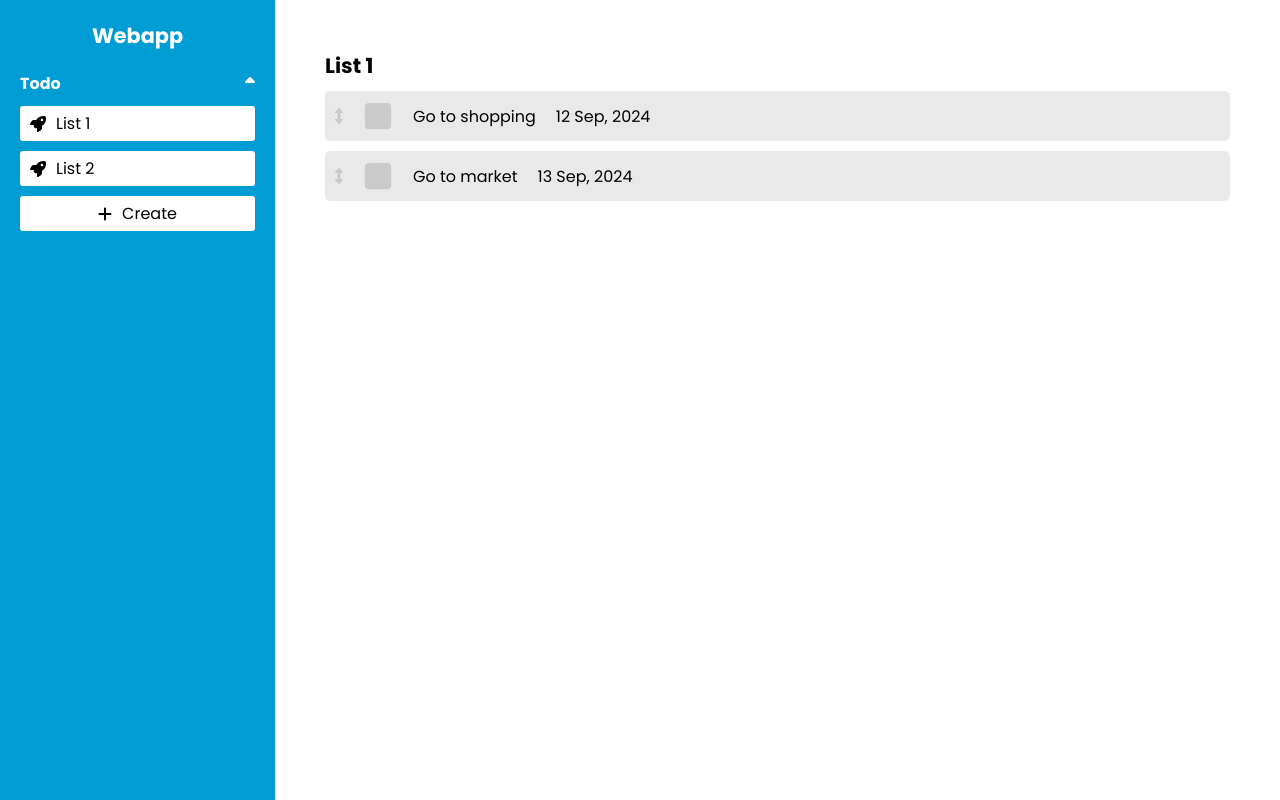
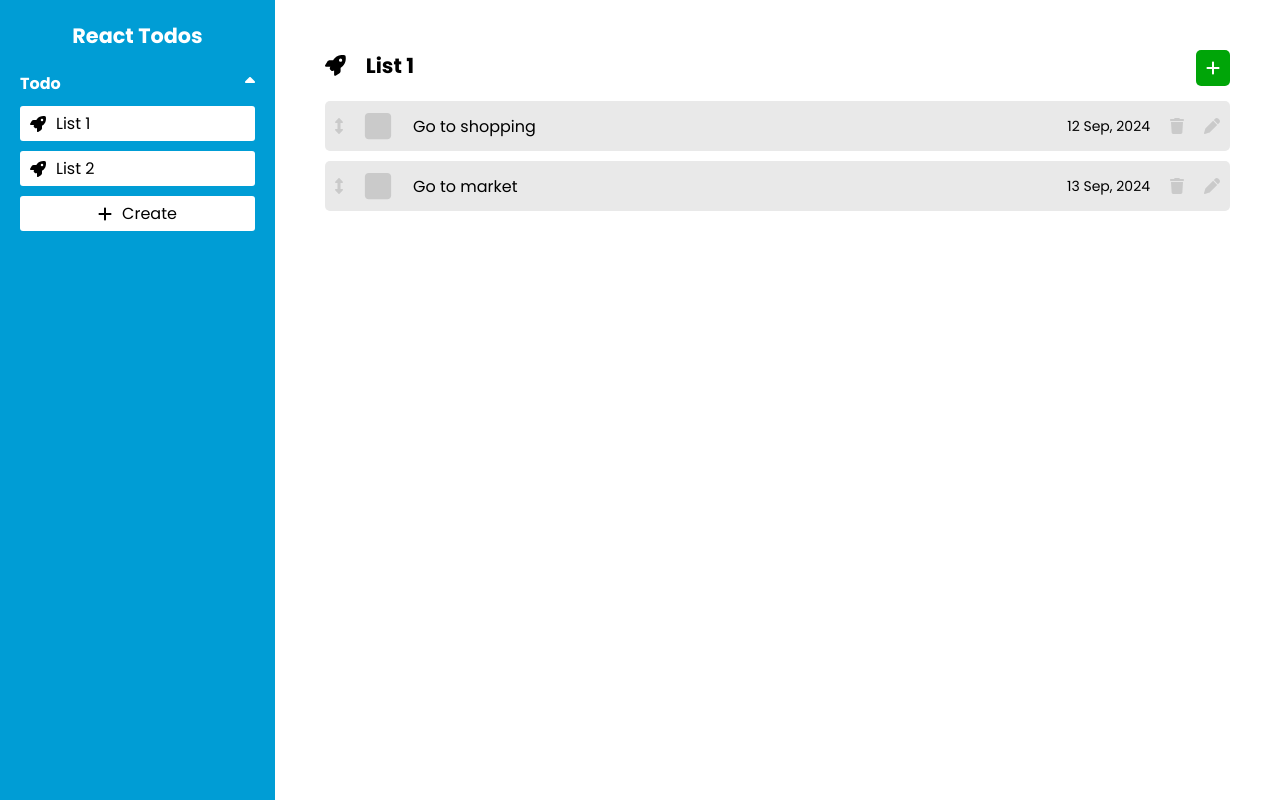
Before and after one commit to mafgit/react-todos, a React (Create React App) app: page /todo-list/0 in a window 1280 px wide. Built offline with nearby package versions, Linux system fonts and the light colour scheme; the HTML template or start-up script is replaced by a standard one.

Commit message:
added much stuff

```diff
--- a/src/App.jsx
+++ b/src/App.jsx
@@ -3,6 +3,7 @@ import Sidebar from "./components/Sidebar";
 import { BrowserRouter, Route, Routes } from "react-router-dom";
 import TodoList from "./pages/TodoList";
 import CreateTodoList from "./pages/CreateTodoList";
+import CreateTodo from "./pages/CreateTodo";
 
 export const MainContext = createContext(0);
 
@@ -18,12 +19,14 @@ const defaultTodoLists = [
         completed: false,
         title: "Go to shopping",
         date: "12 Sep, 2024",
+        listId: 0,
       },
       {
         id: 1,
         completed: false,
         title: "Go to market",
         date: "13 Sep, 2024",
+        listId: 0,
       },
     ],
   },
@@ -37,12 +40,14 @@ const defaultTodoLists = [
         completed: false,
         title: "Go to shopping 2",
         date: "12 Sep, 2024",
+        listId: 1,
       },
       {
         id: 1,
         completed: false,
         title: "Go to market 2",
         date: "13 Sep, 2024",
+        listId: 1,
       },
     ],
   },
@@ -69,6 +74,7 @@ function App() {
           <Routes>
             <Route path="/todo-list/:id" element={<TodoList />} />
             <Route path="/create-todo-list" element={<CreateTodoList />} />
+            <Route path="/todo-list/:id/create-todo" element={<CreateTodo />} />
           </Routes>
         </MainContext.Provider>
       </div>
--- a/src/components/Sidebar.jsx
+++ b/src/components/Sidebar.jsx
@@ -15,7 +15,7 @@ const Sidebar = () => {
   const { todoLists } = useContext(MainContext);
   return (
     <div className="sidebar">
-      <h1 className="heading">Webapp</h1>
+      <h1 className="heading">React Todos</h1>
 
       <div className="sidebar-section">
         <div className="section-head">
--- a/src/components/Todo.jsx
+++ b/src/components/Todo.jsx
@@ -1,20 +1,48 @@
 import {
+  faEdit,
+  faPen,
   faSquare,
   faSquareCheck,
+  faTrash,
   faUpDown,
 } from "@fortawesome/free-solid-svg-icons";
 import { FontAwesomeIcon } from "@fortawesome/react-fontawesome";
+import { useContext, useState } from "react";
+import { MainContext } from "../App";
 
-const Todo = ({ title, id, completed, date }) => {
+const Todo = ({ title, id, listId, completed, date }) => {
+  const [done, setDone] = useState(completed);
+  const { todoLists, setTodoLists } = useContext(MainContext);
+
   return (
-    <div className="todo">
+    <div className={"todo" + (done ? " completed-todo" : "")}>
       <FontAwesomeIcon icon={faUpDown} className="fa-up-down" />
       <FontAwesomeIcon
-        icon={completed ? faSquareCheck : faSquare}
-        className="fa-square"
+        className={`btn fa-square${done ? " completed-square" : ""}`}
+        icon={done ? faSquareCheck : faSquare}
+        onClick={() => {
+          setDone(!done);
+
+          const lists = todoLists;
+          lists.forEach((list) => {
+            if (list.id == listId) {
+              list.todos.forEach((todo) => {
+                if (todo.id == id) {
+                  todo.completed = !done;
+                }
+              });
+            }
+          });
+
+          setTodoLists(lists);
+
+          localStorage.setItem("todo-lists", JSON.stringify(todoLists));
+        }}
       />
       <p>{title}</p>
       <p className="date">{date}</p>
+      <FontAwesomeIcon icon={faTrash} className="btn trash-btn" />
+      <FontAwesomeIcon icon={faPen} className="btn pen-btn" />
     </div>
   );
 };
--- a/src/index.css
+++ b/src/index.css
@@ -20,15 +20,15 @@ h3 {
   padding: 10px;
 }
 
-button {
+button,
+.btn {
   outline: none;
   border: none;
   cursor: pointer;
   transition: 0.3s;
-  background-color: #fff;
 }
 
-button:hover {
+button:hover .btn:hover {
   opacity: 0.8;
 }
 
--- a/src/pages/CreateTodo.jsx
+++ b/src/pages/CreateTodo.jsx
@@ -1,5 +1,84 @@
+import { faCheck, faClose } from "@fortawesome/free-solid-svg-icons";
+import { FontAwesomeIcon } from "@fortawesome/react-fontawesome";
+import "../styles/CreateTodoList.css";
+import { useNavigate, useParams } from "react-router-dom";
+import { useContext, useState } from "react";
+import { MainContext } from "../App";
+
 const CreateTodo = () => {
-  return <div className="main"></div>;
+  const navigate = useNavigate();
+  const [title, setTitle] = useState();
+  const [date, setDate] = useState();
+  const { todoLists, setTodoLists } = useContext(MainContext);
+  const { id } = useParams();
+
+  return (
+    <form
+      className="create-form main"
+      onSubmit={(e) => {
+        e.preventDefault();
+        const max = 1000000;
+        const min = 2;
+
+        const lists = todoLists;
+        lists.forEach((list) => {
+          if (list.id == id) {
+            list.todos = [
+              ...list.todos,
+              {
+                completed: false,
+                date,
+                title,
+                id: Math.floor(Math.random() * (max - min) + min),
+              },
+            ];
+          }
+        });
+
+        setTodoLists(lists);
+
+        localStorage.setItem("todo-lists", JSON.stringify(lists));
+
+        navigate(-1);
+      }}
+    >
+      <h1>Create a todo</h1>
+      <hr />
+      <div>
+        <label htmlFor="title-input">Write your todo here</label>
+        <input
+          id="title-input"
+          type="text"
+          placeholder="Title"
+          required
+          onChange={(e) => setTitle(e.target.value)}
+        />
+      </div>
+
+      <div>
+        <label htmlFor="date-input">Choose a date</label>
+        <input
+          id="date-input"
+          type="date"
+          required
+          onChange={(e) => setDate(e.target.value)}
+        />
+      </div>
+
+      <div className="form-btns">
+        <button
+          onClick={() => {
+            navigate(-1);
+          }}
+        >
+          <FontAwesomeIcon icon={faClose} className="form-cancel-btn" />
+        </button>
+        <button type="submit">
+          <FontAwesomeIcon icon={faCheck} className="form-submit-btn" />
+        </button>
+      </div>
+    </form>
+  );
 };
 
 export default CreateTodo;
--- a/src/pages/CreateTodoList.jsx
+++ b/src/pages/CreateTodoList.jsx
@@ -58,7 +58,7 @@ const CreateTodoList = () => {
       </div>
 
       <div>
-        <label htmlFor="title-input">Choose an icon</label>
+        <label htmlFor="icon-input">Choose an icon</label>
         <input id="icon-input" type="button" />
       </div>
 
--- a/src/pages/TodoList.jsx
+++ b/src/pages/TodoList.jsx
@@ -1,10 +1,13 @@
 import { useContext, useEffect, useState } from "react";
 import { MainContext } from "../App";
-import { useParams } from "react-router-dom";
+import { Link, useParams, useLocation } from "react-router-dom";
 import Todo from "../components/Todo";
 import "../styles/TodoList.css";
+import { FontAwesomeIcon } from "@fortawesome/react-fontawesome";
+import { faPlus, faRocket } from "@fortawesome/free-solid-svg-icons";
 
 const TodoList = () => {
+  const location = useLocation();
   const { todoLists } = useContext(MainContext);
   const [todoList, setTodoList] = useState([]);
   const { id } = useParams();
@@ -20,7 +23,15 @@ const TodoList = () => {
 
   return (
     <div className="todo-list main">
-      <h1>{todoList.title}</h1>
+      <div className="todo-list-head">
+        <h1 className="todo-list-heading">
+          <FontAwesomeIcon icon={faRocket} /> {todoList.title}
+        </h1>
+        <Link to={location.pathname + "/create-todo"}>
+          <FontAwesomeIcon icon={faPlus} className="create-todo-btn btn" />
+        </Link>
+      </div>
+
       {todoList.todos?.map((todo) => {
         return (
           <Todo
@@ -29,6 +40,7 @@ const TodoList = () => {
             key={todo.id}
             id={todo.id}
             date={todo.date}
+            listId={todoList.id}
           />
         );
       })}
--- a/src/styles/CreateTodoList.css
+++ b/src/styles/CreateTodoList.css
@@ -28,11 +28,11 @@
 }
 
 .form-cancel-btn {
-  background-color: rgb(214, 41, 41);
+  background-color: #d62929;
 }
 
 .form-submit-btn {
-  background-color: rgb(0, 165, 8);
+  background-color: #00a508;
 }
 
 .create-form > div:not(.form-btns) {
--- a/src/styles/TodoList.css
+++ b/src/styles/TodoList.css
@@ -35,5 +35,40 @@
 }
 
 .date {
-  justify-self: flex-end;
+  margin-left: auto;
+  font-size: 14px;
 }
+
+.trash-btn,
+.pen-btn {
+  color: #cacaca;
+}
+
+.completed-square {
+  color: #00a508;
+}
+
+.completed-todo {
+  opacity: 0.7;
+}
+
+.todo-list-heading {
+  display: flex;
+  gap: 20px;
+  align-items: center;
+  margin-bottom: 10px;
+  justify-content: center;
+}
+
+.todo-list-head {
+  display: flex;
+  align-items: center;
+  justify-content: space-between;
+}
+
+.create-todo-btn {
+  color: #fff;
+  background-color: #00a508;
+  border-radius: 5px;
+  padding: 10px;
+}
```
